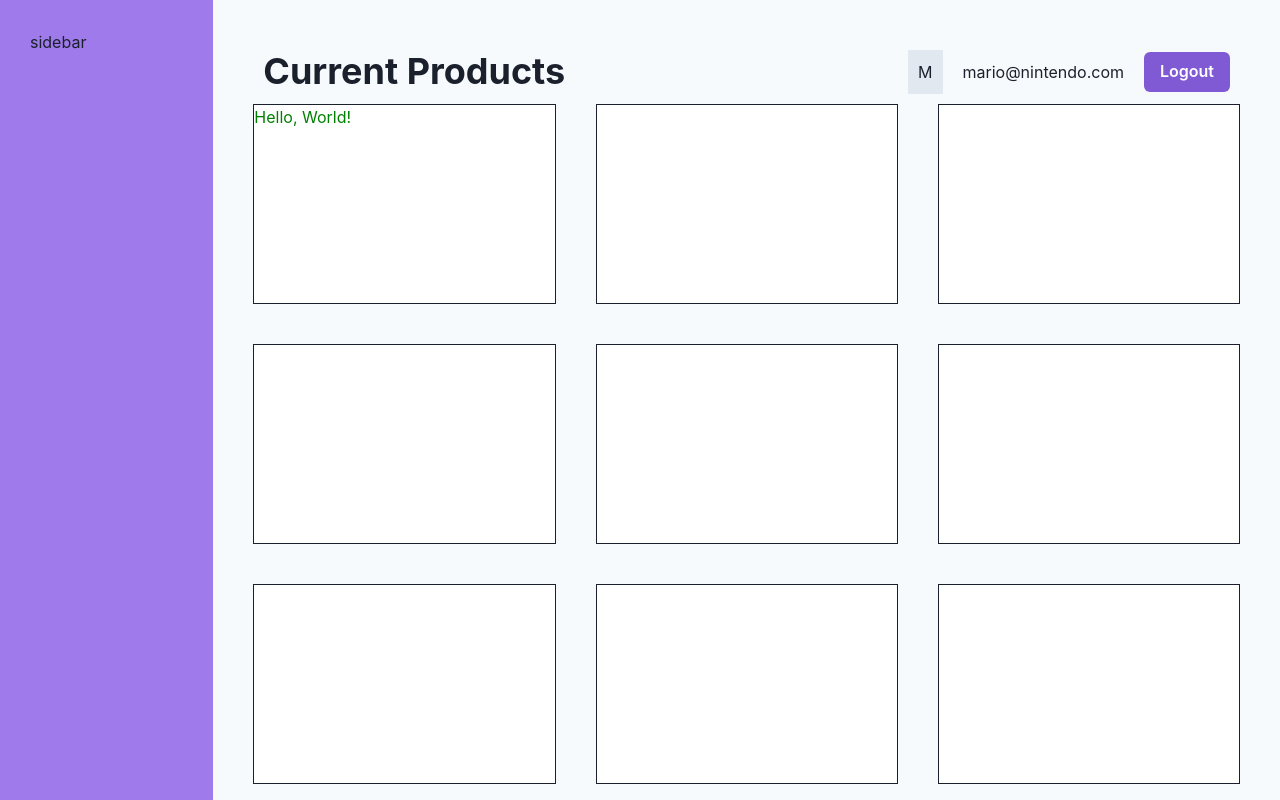
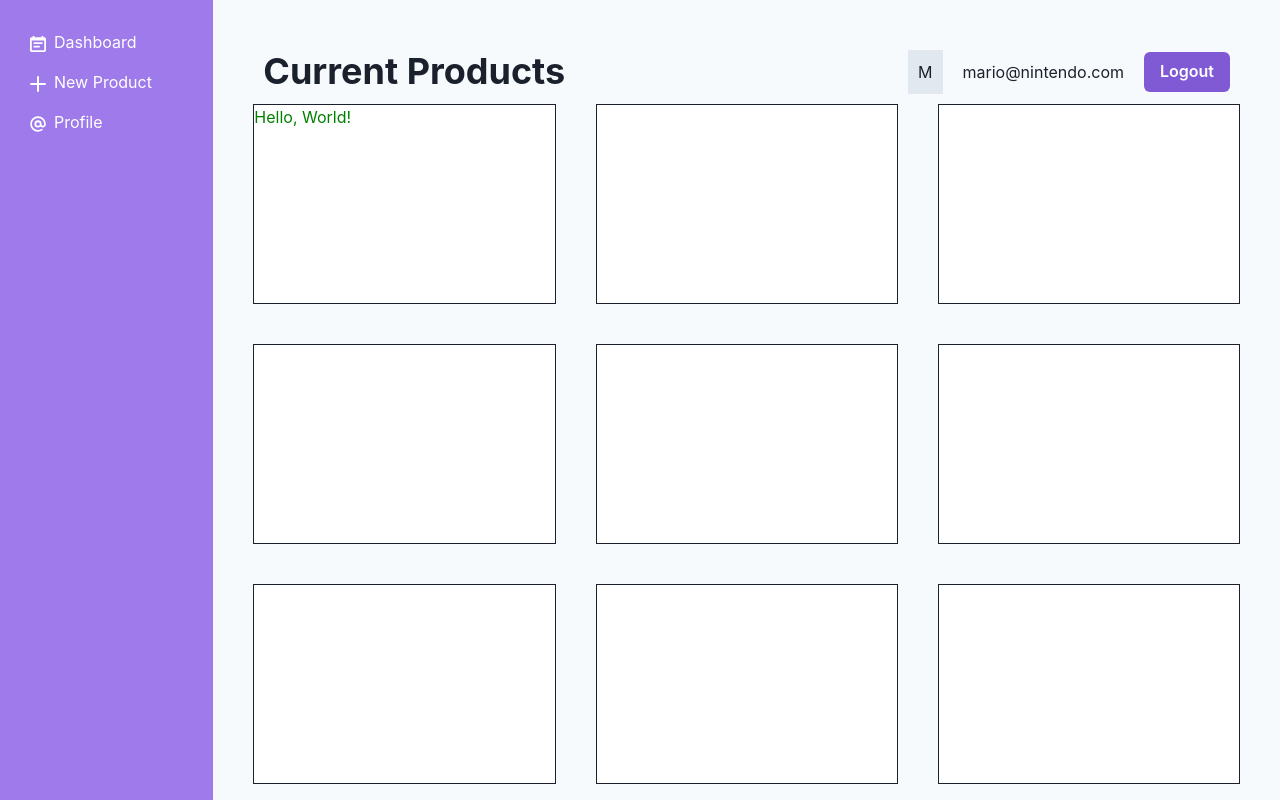
Before and after one commit to jchien123/FridgeMate, a React (Vite) app: page / in a window 1280 px wide. Shown: the top 800 px of the page. Built offline with nearby package versions, Linux system fonts and the light colour scheme.

Commit message:
finished 6 - list + icons

```diff
--- a/package.json
+++ b/package.json
@@ -9,6 +9,7 @@
     "preview": "vite preview"
   },
   "dependencies": {
+    "@chakra-ui/icons": "^2.2.4",
     "@chakra-ui/react": "^2.10.4",
     "@emotion/react": "^11.14.0",
     "@emotion/styled": "^11.14.0",
--- /dev/null
+++ b/src/components/sidebar.jsx
@@ -0,0 +1,28 @@
+import { AddIcon, AtSignIcon, CalendarIcon } from "@chakra-ui/icons";
+import { List, ListIcon, ListItem } from "@chakra-ui/react";
+import { NavLink } from "react-router-dom";
+
+export default function Sidebar() {
+    return (
+        <List color = "white" font-size = "1.2em" spacing = {4}>
+            <ListItem>
+                <NavLink to = "/">
+                    <ListIcon as = {CalendarIcon} color = "white"/>
+                    Dashboard
+                </NavLink>
+            </ListItem>
+            <ListItem>
+                <NavLink to = "/create">
+                    <ListIcon as = {AddIcon} color = "white"/>
+                    New Product
+                </NavLink>
+            </ListItem>
+            <ListItem>
+                <NavLink to = "/profile">
+                    <ListIcon as = {AtSignIcon} color = "white"/>
+                    Profile
+                </NavLink>
+            </ListItem>
+        </List>
+    )
+}
--- a/src/layouts/RootLayout.jsx
+++ b/src/layouts/RootLayout.jsx
@@ -2,6 +2,7 @@
 import Navbar from "../components/navbar"
 import { Grid, GridItem } from "@chakra-ui/react"
 import { base } from "framer-motion/client"
+import Sidebar from "../components/sidebar"
 
 export default function RootLayout() {
   return (
@@ -14,7 +15,8 @@
       p = {{base: "20px", lg: "30px"}}
       >
 
-      <span>sidebar</span>
+        <Sidebar />
+
       </GridItem>
 
 
```
Also changed, not shown: 1 other file (tests, documents, lock files or other folders).
